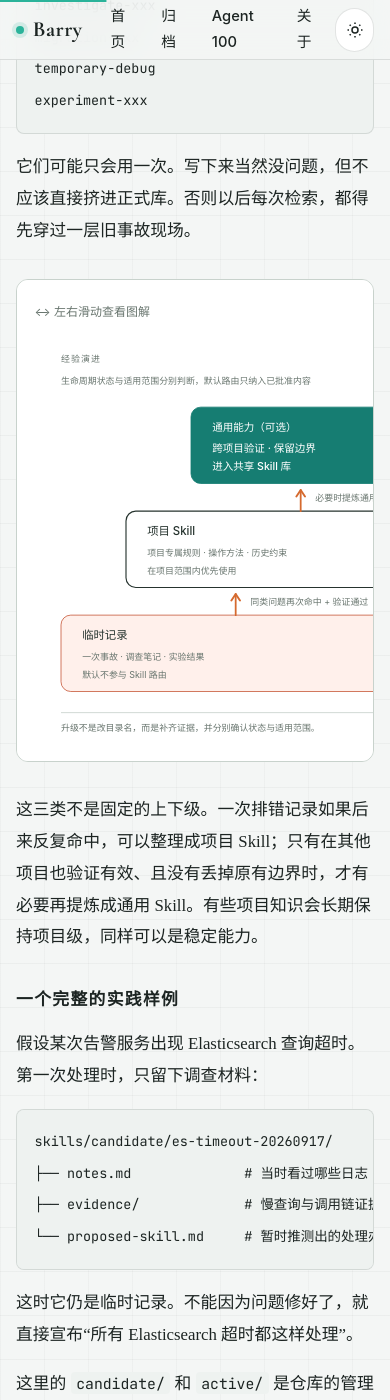
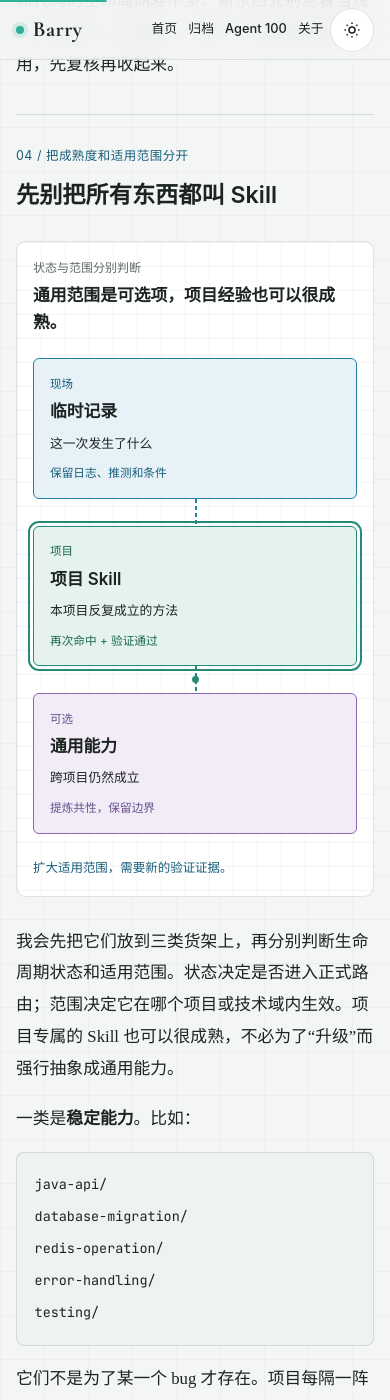
Before and after one commit to Barry04/Barry04.github.io, a Jekyll site: the page built from 2026/skill-lifecycle.md, in a window 390 px wide and 1400 px high, scrolled down 4713 px. Built offline with Jekyll 4.4.1, drawn with Linux system fonts in a browser that asks for light colours; comment, search, counter and statistics services are not loaded; some of the changed text lies outside the part shown.

Commit message:
feat: add colorful animated visual story articles

````diff
--- a/2026/skill-lifecycle.md
+++ b/2026/skill-lifecycle.md
@@ -5,7 +5,12 @@
 tag: AI / 工程
 summary: 经验越积越多，怎样避免工具箱越来越乱？从候选、验证到归档，给 Skill 一条完整的生长路径。
 image: /assets/skill-lifecycle-illustrations/01-skill-toolbox-chaos.png
+reading_style: story
 ---
+
+<section class="story-scene" data-scene="从一个麻烦开始" markdown="1">
+
+## 工具越来越多，下一次反而更难选 {#story-problem}
 
 上一篇写存量项目里的 Agent 怎么改代码。[上下文、验证、Harness](./vibe-coding-bottleneck.md) 解决的是「这一次别改散」。
 
@@ -39,7 +44,11 @@
 
 这不是凭空画出来的目录。我自己的 [ai-skill-repository](https://github.com/Barry04/ai-skill-repository) 已经在做前半段：把项目理解、跨仓定位、远程验证、经验沉淀拆成可安装、可审查、可版本管理的 Skill。写这篇，是因为跑起来之后才更明显地看见它下一步该补什么。
 
-## 已经有人在解决前半题
+</section>
+
+<section class="story-scene" data-scene="先找到，再按需读取" markdown="1">
+
+## 已经有人在解决前半题 {#已经有人在解决前半题}
 
 我暂时没找到一个成熟产品，已经把「Vibe Coding → 自动留下经验 → 评估 → 合并 → 淘汰」整条链做完。
 
@@ -66,7 +75,13 @@
 
 我的仓库也按这个思路工作。`AGENTS.md` 是一张短地图：任务开始时，Agent 从索引里挑最多两个相关 Skill；细节放进各自的 `SKILL.md`、`references/` 和脚本里，真需要才读。这样“项目理解”和“Linux 验证”不会在每次任务一开始就占满上下文。
 
-## 后半题要项目自己补齐
+</section>
+
+<section class="story-scene" data-scene="让证据决定经验能否入库" markdown="1">
+
+## 后半题要项目自己补齐 {#后半题要项目自己补齐}
+
+{% include story/diagram.html kind="lifecycle" %}
 
 这些方案主要解决的是：Skill 如何定义、如何被发现、如何按需加载、如何跟着仓库版本管理。Anthropic 也已经在用试用区、PR 和使用量统计来管理一部分 Skill。
 
@@ -81,7 +96,13 @@
 
 我把后半题叫 **Skill Lifecycle**。不是什么新名词，和代码的生命周期差不多：新东西先别急着当规范；用久了、验证过，才留下；被替代或长期不用，先复核再收起来。
 
-## 先别把所有东西都叫 Skill
+</section>
+
+<section class="story-scene" data-scene="把成熟度和适用范围分开" markdown="1">
+
+## 先别把所有东西都叫 Skill {#先别把所有东西都叫-skill}
+
+{% include story/diagram.html kind="scope" %}
 
 我会先把它们放到三类货架上，再分别判断生命周期状态和适用范围。状态决定是否进入正式路由；范围决定它在哪个项目或技术域内生效。项目专属的 Skill 也可以很成熟，不必为了“升级”而强行抽象成通用能力。
 
@@ -110,6 +131,9 @@
 ```
 
 它们可能只会用一次。写下来当然没问题，但不应该直接挤进正式库。否则以后每次检索，都得先穿过一层旧事故现场。
+
+<details class="story-detail" markdown="1">
+<summary>展开：三类经验与 Elasticsearch 超时的完整对应图</summary>
 
 <div class="diagram diagram-sumsec">
 <svg viewBox="0 0 960 500" role="img" aria-label="Skill 从临时记录经过验证，按需成为项目 Skill 或通用能力">
@@ -169,9 +193,11 @@
 </svg>
 </div>
 
+</details>
+
 这三类不是固定的上下级。一次排错记录如果后来反复命中，可以整理成项目 Skill；只有在其他项目也验证有效、且没有丢掉原有边界时，才有必要再提炼成通用 Skill。有些项目知识会长期保持项目级，同样可以是稳定能力。
 
-### 一个完整的实践样例
+### 一个完整的实践样例 {#一个完整的实践样例}
 
 假设某次告警服务出现 Elasticsearch 查询超时。第一次处理时，只留下调查材料：
 
@@ -233,7 +259,11 @@
 
 这就是我理解的“演进”：不是把临时文件换个名字塞进 `active/`，而是每升一层，都删掉偶然细节，补上验证证据，再扩大适用范围。
 
-## 给新经验留一个试用盒
+</section>
+
+<section class="story-scene" data-scene="候选不是正式规则" markdown="1">
+
+## 给新经验留一个试用盒 {#给新经验留一个试用盒}
 
 最简单的目录就够用：
 
@@ -262,7 +292,11 @@
 
 人看得懂，模型也看得懂。
 
-## 这套仓库已经怎么做
+</section>
+
+<section class="story-scene" data-scene="把实验和正式能力分开" markdown="1">
+
+## 这套仓库已经怎么做 {#这套仓库已经怎么做}
 
 [ai-skill-repository](https://github.com/Barry04/ai-skill-repository) 不是一个把提示词堆起来的目录。它现在的布局，已经有了几个生命周期里的关键位置：
 
@@ -291,7 +325,11 @@
 
 它还不是完整的 Skill 生命周期，但至少有了“新东西先别直接进门”的门槛。
 
-## 不是写得像说明书，就算有用
+</section>
+
+<section class="story-scene" data-scene="留下可以执行和验证的方法" markdown="1">
+
+## 不是写得像说明书，就算有用 {#不是写得像说明书就算有用}
 
 很多 Skill 只有这种内容：
 
@@ -344,7 +382,11 @@
 
 Anthropic 特别提到过 Verification Skill：不是让 Agent “认真检查一下”，而是让它真的跑一遍注册、结算或命令行操作，再对关键状态做断言。菜谱写得再漂亮，也得尝一口。
 
-## 重复的，要合并；相反的，要说清
+</section>
+
+<section class="story-scene" data-scene="减少重复，厘清冲突" markdown="1">
+
+## 重复的，要合并；相反的，要说清 {#重复的要合并相反的要说清}
 
 Skill 变多后，最常见的不是缺内容，是同一件事被说了四遍：
 
@@ -374,7 +416,11 @@
 
 在允许局部覆盖的配置层里，越靠右通常越具体，优先级越高；安全、合规和明确标记为不可覆盖的约束仍然优先。要是两条同层规则冲突，宁可停下来问人，也别悄悄选一条。
 
-## 给工具箱做一张索引卡
+</section>
+
+<section class="story-scene" data-scene="让下一次任务找到合适的经验" markdown="1">
+
+## 给工具箱做一张索引卡 {#给工具箱做一张索引卡}
 
 一开始不用数据库。一个 `skills/index.yaml` 就行：
 
@@ -419,7 +465,13 @@
 
 有了这些数据，`proposals/` 才不只是“等人看的改动”；它可以更明确地回答：该升级、该合并，还是该关进 archive。
 
-## 经验要有进门，也要有出门
+</section>
+
+<section class="story-scene" data-scene="使用之后，继续复核" markdown="1">
+
+## 经验要有进门，也要有出门 {#经验要有进门也要有出门}
+
+{% include story/diagram.html kind="feedback" %}
 
 我现在更愿意把 Project Harness 看成两部分。
 
@@ -444,3 +496,5 @@
 代码会老，经验也会老。区别只是代码老了会报错，过时的 Skill 往往还会用一种很笃定的语气，把 Agent 带到错路上。
 
 我的 [ai-skill-repository](https://github.com/Barry04/ai-skill-repository) 已经有了地图、正式库、实验区、候选提案和回归检查。下一步要做的，是让它知道哪些经验真的被反复证明有用，哪些只是当时写得很像那么回事。
+
+</section>
--- /dev/null
+++ b/_includes/story/diagram.html
@@ -0,0 +1,32 @@
+{% case include.kind %}
+{% when 'lifecycle' %}
+<figure class="story-diagram" data-story-diagram aria-label="新经验从候选经过验证与批准进入正式库，使用反馈触发下一次复核">
+  <figcaption><span class="story-diagram__eyebrow">经验的进门路径</span><strong>先留下证据，再决定能不能复用。</strong></figcaption>
+  <ol class="story-flow">
+    <li class="story-node story-node--blue" data-story-step="0"><span class="story-node__index">01</span><strong>候选经验</strong><span>事故现场与适用条件</span><small>暂不进入默认路由</small></li>
+    <li class="story-node story-node--orange" data-story-step="1"><span class="story-node__index">02</span><strong>验证与批准</strong><span>相似案例回放 · 边界检查</span><small>检索重复项，核对证据</small></li>
+    <li class="story-node story-node--green" data-story-step="2"><span class="story-node__index">03</span><strong>正式能力</strong><span>纳入项目工具箱</span><small>继续记录使用反馈</small></li>
+  </ol>
+  <p class="story-feedback"><span aria-hidden="true">↶</span> 使用反馈 / 环境变化 → 重新验证</p>
+</figure>
+{% when 'scope' %}
+<figure class="story-diagram" data-story-diagram aria-label="临时记录保留现场，项目 Skill 提炼本项目可复用方法，通用能力需要跨项目验证；范围与成熟度分别判断">
+  <figcaption><span class="story-diagram__eyebrow">状态与范围分别判断</span><strong>通用范围是可选项，项目经验也可以很成熟。</strong></figcaption>
+  <ol class="story-flow">
+    <li class="story-node story-node--blue" data-story-step="0"><span class="story-node__index">现场</span><strong>临时记录</strong><span>这一次发生了什么</span><small>保留日志、推测和条件</small></li>
+    <li class="story-node story-node--green" data-story-step="1"><span class="story-node__index">项目</span><strong>项目 Skill</strong><span>本项目反复成立的方法</span><small>再次命中 + 验证通过</small></li>
+    <li class="story-node story-node--purple" data-story-step="2"><span class="story-node__index">可选</span><strong>通用能力</strong><span>跨项目仍然成立</span><small>提炼共性，保留边界</small></li>
+  </ol>
+  <p class="story-feedback">扩大适用范围，需要新的验证证据。</p>
+</figure>
+{% when 'feedback' %}
+<figure class="story-diagram" data-story-diagram aria-label="环境变化或使用失败触发复核，根据证据更新或合并；确认失效后归档，并保留证据和替代方法">
+  <figcaption><span class="story-diagram__eyebrow">经验的退出路径</span><strong>环境变了，旧经验也要重新判断。</strong></figcaption>
+  <ol class="story-flow">
+    <li class="story-node story-node--orange" data-story-step="0"><span class="story-node__index">信号</span><strong>触发复核</strong><span>版本变化 · 使用失败</span><small>长期不用或被新方法替代</small></li>
+    <li class="story-node story-node--blue" data-story-step="1"><span class="story-node__index">判断</span><strong>核对证据</strong><span>适用条件还成立吗</span><small>重复则合并，冲突则厘清</small></li>
+    <li class="story-node story-node--purple" data-story-step="2"><span class="story-node__index">处置</span><strong>更新或归档</strong><span>修订后复验 / 移出默认库</span><small>留下证据和替代方法</small></li>
+  </ol>
+  <p class="story-feedback"><span aria-hidden="true">↶</span> 修订并复验通过 → 返回正式库</p>
+</figure>
+{% endcase %}
--- a/_layouts/default.html
+++ b/_layouts/default.html
@@ -56,6 +56,7 @@
   <link href="https://fonts.googleapis.com/css2?family=Cormorant+Garamond:ital,wght@0,600;0,700;1,500&family=JetBrains+Mono:wght@400;500&family=Noto+Sans+SC:wght@400;500;700&family=Noto+Serif+SC:wght@400;600;700&display=swap" rel="stylesheet">
   <link rel="stylesheet" href="{{ '/assets/css/style.css' | relative_url }}?v={{ asset_rev }}">
   {% if page_is_home %}<link rel="stylesheet" href="{{ '/assets/css/home.css' | relative_url }}?v={{ asset_rev }}">{% endif %}
+  {% if page.reading_style == 'story' %}<link rel="stylesheet" href="{{ '/assets/css/story.css' | relative_url }}?v={{ asset_rev }}">{% endif %}
   <script>
     (function () {
       try {
@@ -69,7 +70,7 @@
     })();
   </script>
 </head>
-<body class="wiki-theme{% if page_is_home %} page-home{% endif %}{% if page_is_article %} page-article{% endif %}">
+<body class="wiki-theme{% if page_is_home %} page-home{% endif %}{% if page_is_article %} page-article{% endif %}{% if page.reading_style == 'story' %} page-story{% endif %}">
   <a class="skip-link" href="#main-content">跳到正文</a>
   <div id="read-progress" aria-hidden="true"></div>
   {% if page_is_home %}
@@ -125,6 +126,12 @@
       </details>
       {% endif %}
       <div class="article-body">
+        {% if page.reading_style == 'story' %}
+        <div class="story-controls">
+          <span>图解阅读 · 沿着问题往下看</span>
+          <button type="button" data-story-motion aria-pressed="false" hidden>暂停图解动画</button>
+        </div>
+        {% endif %}
         <div class="prose">
           {{ content }}
         </div>
@@ -156,6 +163,7 @@
     <p><a href="https://github.com/Barry04">GitHub</a> · <a href="{{ '/resources/AboutMe.html' | relative_url }}">关于</a></p>
   </footer>
   <script src="{{ '/assets/js/theme.js' | relative_url }}?v={{ asset_rev }}"></script>
+  {% if page.reading_style == 'story' %}<script src="{{ '/assets/js/story.js' | relative_url }}?v={{ asset_rev }}"></script>{% endif %}
   {% if page_is_home %}<script src="{{ '/assets/js/home-bg.js' | relative_url }}?v={{ asset_rev }}"></script>{% endif %}
 </body>
 </html>
--- /dev/null
+++ b/assets/css/story.scss
@@ -0,0 +1,199 @@
+---
+---
+
+.page-story {
+  --story-blue: #247fa3;
+  --story-blue-ink: #175e7a;
+  --story-blue-soft: #e7f2f8;
+  --story-green: #258b76;
+  --story-green-ink: #176650;
+  --story-green-soft: #e6f3ed;
+  --story-orange: #ba7c28;
+  --story-orange-ink: #82500d;
+  --story-orange-soft: #faf0df;
+  --story-purple: #8869b2;
+  --story-purple-ink: #69508c;
+  --story-purple-soft: #f1ecf8;
+  --story-grid: rgba(36, 127, 163, 0.07);
+}
+
+[data-theme="dark"] .page-story {
+  --story-blue: #69bedf;
+  --story-blue-ink: #a4d9ed;
+  --story-blue-soft: #1c333f;
+  --story-green: #62cbb0;
+  --story-green-ink: #9de2c7;
+  --story-green-soft: #1b352d;
+  --story-orange: #e2aa60;
+  --story-orange-ink: #f2cb93;
+  --story-orange-soft: #3b3022;
+  --story-purple: #b59bdc;
+  --story-purple-ink: #d5c3ed;
+  --story-purple-soft: #2e273d;
+  --story-grid: rgba(105, 190, 223, 0.08);
+}
+
+.page-story .story-controls {
+  display: flex;
+  flex-wrap: wrap;
+  justify-content: space-between;
+  align-items: center;
+  gap: 0.6rem 1rem;
+  padding-bottom: 1rem;
+  color: var(--muted);
+  font-family: var(--font-ui);
+  font-size: 0.8rem;
+}
+
+.page-story [data-story-motion] {
+  min-height: 44px;
+  padding: 0.4rem 0.85rem;
+  border: 1px solid var(--line);
+  border-radius: 5px;
+  background: var(--bg-elev);
+  color: var(--ink);
+  font: inherit;
+  cursor: pointer;
+}
+.page-story [data-story-motion][hidden] { display: none; }
+.page-story [data-story-motion]:disabled { cursor: default; color: var(--muted); }
+
+.page-story .prose { counter-reset: story-scene; }
+.page-story .story-scene {
+  counter-increment: story-scene;
+  padding: 2.4rem 0 1rem;
+  border-top: 1px solid var(--line);
+}
+.page-story .story-scene::before {
+  content: counter(story-scene, decimal-leading-zero) " / " attr(data-scene);
+  display: block;
+  margin-bottom: 0.7rem;
+  color: var(--story-blue-ink);
+  font-family: var(--font-ui);
+  font-size: 0.78rem;
+  letter-spacing: 0.04em;
+}
+.page-story .story-scene h2 {
+  margin-top: 0;
+  font-family: var(--font-ui);
+  font-size: #{'clamp(1.45rem, 2.4vw, 1.95rem)'};
+  font-weight: 600;
+  line-height: 1.45;
+  text-wrap: balance;
+}
+.page-story .story-scene > p { margin: 1.1rem 0; }
+.page-story .story-scene > blockquote:first-of-type { font-family: var(--font-ui); }
+
+.page-story .story-diagram {
+  margin: 1.8rem 0;
+  padding: #{'clamp(1rem, 2.4vw, 1.6rem)'};
+  border: 1px solid var(--line);
+  border-radius: 10px;
+  background-color: var(--bg-elev);
+  background-image: linear-gradient(var(--story-grid) 1px, transparent 1px), linear-gradient(90deg, var(--story-grid) 1px, transparent 1px);
+  background-size: 24px 24px;
+  font-family: var(--font-ui);
+}
+.page-story .story-diagram figcaption { line-height: 1.6; }
+.page-story .story-diagram__eyebrow { display: block; color: var(--muted); font-size: 0.75rem; margin-bottom: 0.3rem; }
+.page-story .story-diagram figcaption strong { font-weight: 600; font-size: 1.05rem; }
+.page-story .story-flow {
+  display: grid;
+  grid-template-columns: repeat(3, minmax(0, 1fr));
+  gap: 1.7rem;
+  margin: 1.4rem 0 0;
+  padding: 0;
+  list-style: none;
+}
+.page-story .story-node {
+  --node-color: var(--story-blue);
+  --node-ink: var(--story-blue-ink);
+  --node-bg: var(--story-blue-soft);
+  position: relative;
+  min-width: 0;
+  padding: 1rem 0.8rem;
+  border: 1px solid var(--node-color);
+  border-radius: 6px;
+  background: var(--node-bg);
+  color: var(--ink);
+  line-height: 1.65;
+  transition: transform 220ms ease;
+}
+.page-story .story-node--green { --node-color: var(--story-green); --node-ink: var(--story-green-ink); --node-bg: var(--story-green-soft); }
+.page-story .story-node--orange { --node-color: var(--story-orange); --node-ink: var(--story-orange-ink); --node-bg: var(--story-orange-soft); }
+.page-story .story-node--purple { --node-color: var(--story-purple); --node-ink: var(--story-purple-ink); --node-bg: var(--story-purple-soft); }
+.page-story .story-node > * { display: block; }
+.page-story .story-node__index { color: var(--node-ink); font-family: var(--font-mono); font-size: 0.72rem; margin-bottom: 0.35rem; }
+.page-story .story-node strong { font-size: 1.05rem; font-weight: 600; }
+.page-story .story-node > span:not(.story-node__index) { font-size: 0.8rem; margin-top: 0.4rem; }
+.page-story .story-node small { color: var(--node-ink); font-size: 0.73rem; margin-top: 0.65rem; }
+.page-story .story-node:not(:last-child)::after {
+  content: "";
+  position: absolute;
+  top: 50%;
+  left: calc(100% + 1px);
+  width: 1.7rem;
+  height: 2px;
+  background: repeating-linear-gradient(90deg, var(--node-color) 0, var(--node-color) 4px, transparent 4px, transparent 7px);
+}
+.page-story .story-node:not(:last-child)::before {
+  content: "";
+  position: absolute;
+  z-index: 1;
+  top: calc(50% - 3px);
+  left: calc(100% + 1px);
+  width: 7px;
+  height: 7px;
+  border-radius: 50%;
+  background: var(--node-color);
+  animation: story-flow-x 1.5s linear infinite;
+  animation-play-state: paused;
+  visibility: hidden;
+}
+.page-story .story-diagram[data-running="true"] .story-node.is-current { transform: translateY(-4px); outline: 2px solid var(--node-color); outline-offset: 3px; }
+.page-story .story-diagram[data-running="true"] .story-node.is-current::before { animation-play-state: running; visibility: visible; }
+.page-story .story-feedback { margin: 1.4rem 0 0; font-size: 0.78rem; color: var(--story-blue-ink); }
+.page-story .story-feedback > span { color: var(--story-orange-ink); font-size: 1.2rem; margin-right: 0.4rem; }
+.page-story .story-detail { margin: 1.6rem 0; border: 1px solid var(--line); border-radius: 6px; padding: 0 1rem; }
+.page-story .story-detail summary { padding: 0.8rem 0; font-family: var(--font-ui); font-size: 0.85rem; cursor: pointer; }
+.page-story .story-detail > .diagram { margin-top: 0; }
+
+@keyframes story-flow-x { from { transform: translateX(0); } to { transform: translateX(1.35rem); } }
+@keyframes story-flow-y { from { transform: translateY(0); } to { transform: translateY(1.35rem); } }
+
+@media (max-width: 640px) {
+  .page-story .navbar { gap: 0.4rem; }
+  .page-story .brand { flex-shrink: 0; }
+  .page-story .site-nav { gap: 0.1rem; }
+  .page-story .site-nav a { white-space: nowrap; padding-inline: 0.3rem; font-size: 0.8rem; }
+  .page-story .theme-toggle { flex-shrink: 0; }
+  .page-story .story-flow { grid-template-columns: minmax(0, 1fr); gap: 1.7rem; }
+  .page-story .story-node { padding: 0.9rem 1rem; }
+  .page-story .story-node:not(:last-child)::after { top: calc(100% + 1px); left: 50%; width: 2px; height: 1.7rem; background: repeating-linear-gradient(180deg, var(--node-color) 0, var(--node-color) 4px, transparent 4px, transparent 7px); }
+  .page-story .story-node:not(:last-child)::before { top: calc(100% + 1px); left: calc(50% - 3px); animation-name: story-flow-y; }
+  .page-story .story-diagram[data-running="true"] .story-node.is-current { transform: none; }
+  .page-story .story-scene { padding-top: 1.8rem; }
+}
+
+@media (max-width: 380px) {
+  .page-story .brand-title { font-size: 1.2rem; }
+  .page-story .site-nav { gap: 0.05rem; }
+  .page-story .site-nav a { padding-inline: 0.25rem; font-size: 0.78rem; }
+  .page-story .brand-mark { display: none; }
+}
+
+@media (prefers-reduced-motion: reduce) {
+  .page-story .story-node { transition: none; }
+  .page-story .story-diagram .story-node::before { animation: none; visibility: hidden; }
+  .page-story .story-diagram[data-running="true"] .story-node.is-current { transform: none; }
+}
+@media print {
+  .page-story .story-controls { display: none; }
+  .page-story .story-node::before { display: none; }
+  .page-story .story-node { break-inside: avoid; transform: none !important; }
+  .page-story .story-detail { display: block; }
+  .page-story .story-detail > :not(summary) { display: block; }
+  .page-story .story-detail::details-content { display: block; content-visibility: visible; }
+  .page-story .story-detail .diagram { overflow: visible; }
+  .page-story .story-detail .diagram svg { min-width: 0; }
+}
--- /dev/null
+++ b/assets/js/story.js
@@ -0,0 +1,65 @@
+(function () {
+  'use strict';
+  var figures = document.querySelectorAll('[data-story-diagram]');
+  var button = document.querySelector('[data-story-motion]');
+  if (!figures.length || !button) return;
+
+  var reduced = window.matchMedia('(prefers-reduced-motion: reduce)');
+  var paused = false;
+  var timer = null;
+  var diagrams = Array.prototype.map.call(figures, function (figure) {
+    return { figure: figure, nodes: figure.querySelectorAll('[data-story-step]'), visible: false, step: 0 };
+  });
+
+  function paint(diagram) {
+    for (var i = 0; i < diagram.nodes.length; i++) {
+      diagram.nodes[i].classList.toggle('is-current', i === diagram.step);
+    }
+  }
+
+  function sync() {
+    var anyRunning = false;
+    for (var i = 0; i < diagrams.length; i++) {
+      var running = diagrams[i].visible && !paused && !reduced.matches && !document.hidden;
+      diagrams[i].figure.setAttribute('data-running', String(running));
+      anyRunning = anyRunning || running;
+    }
+    button.hidden = false;
+    button.disabled = reduced.matches;
+    button.setAttribute('aria-pressed', String(paused || reduced.matches));
+    button.textContent = reduced.matches ? '已按系统设置关闭动画' : paused ? '播放图解动画' : '暂停图解动画';
+    if (anyRunning && timer === null) {
+      timer = window.setInterval(function () {
+        for (var j = 0; j < diagrams.length; j++) {
+          if (diagrams[j].figure.getAttribute('data-running') === 'true') {
+            diagrams[j].step = (diagrams[j].step + 1) % diagrams[j].nodes.length;
+            paint(diagrams[j]);
+          }
+        }
+      }, 1800);
+    } else if (!anyRunning && timer !== null) {
+      window.clearInterval(timer);
+      timer = null;
+    }
+  }
+
+  diagrams.forEach(paint);
+  button.addEventListener('click', function () { paused = !paused; sync(); });
+  document.addEventListener('visibilitychange', sync);
+  if (reduced.addEventListener) reduced.addEventListener('change', sync);
+  else reduced.addListener(sync);
+
+  if ('IntersectionObserver' in window) {
+    var observer = new IntersectionObserver(function (entries) {
+      entries.forEach(function (entry) {
+        diagrams.forEach(function (diagram) {
+          if (diagram.figure === entry.target) diagram.visible = entry.isIntersecting;
+        });
+      });
+      sync();
+    }, { threshold: 0.12 });
+    diagrams.forEach(function (diagram) { observer.observe(diagram.figure); });
+  }
+  // 无 IntersectionObserver 时保留完整静态图，不启动后台动画。
+  sync();
+})();
````
Also changed, not shown: docs/harness/architecture.md (+1 -0 lines), docs/harness/conventions.md (+1 -0 lines), docs/superpowers/plans/2026-10-27-visual-story-writing.md (added, +42 -0 lines), tools/check-story-content.rb (added, +26 -0 lines), tools/test-story.cjs (added, +79 -0 lines).
